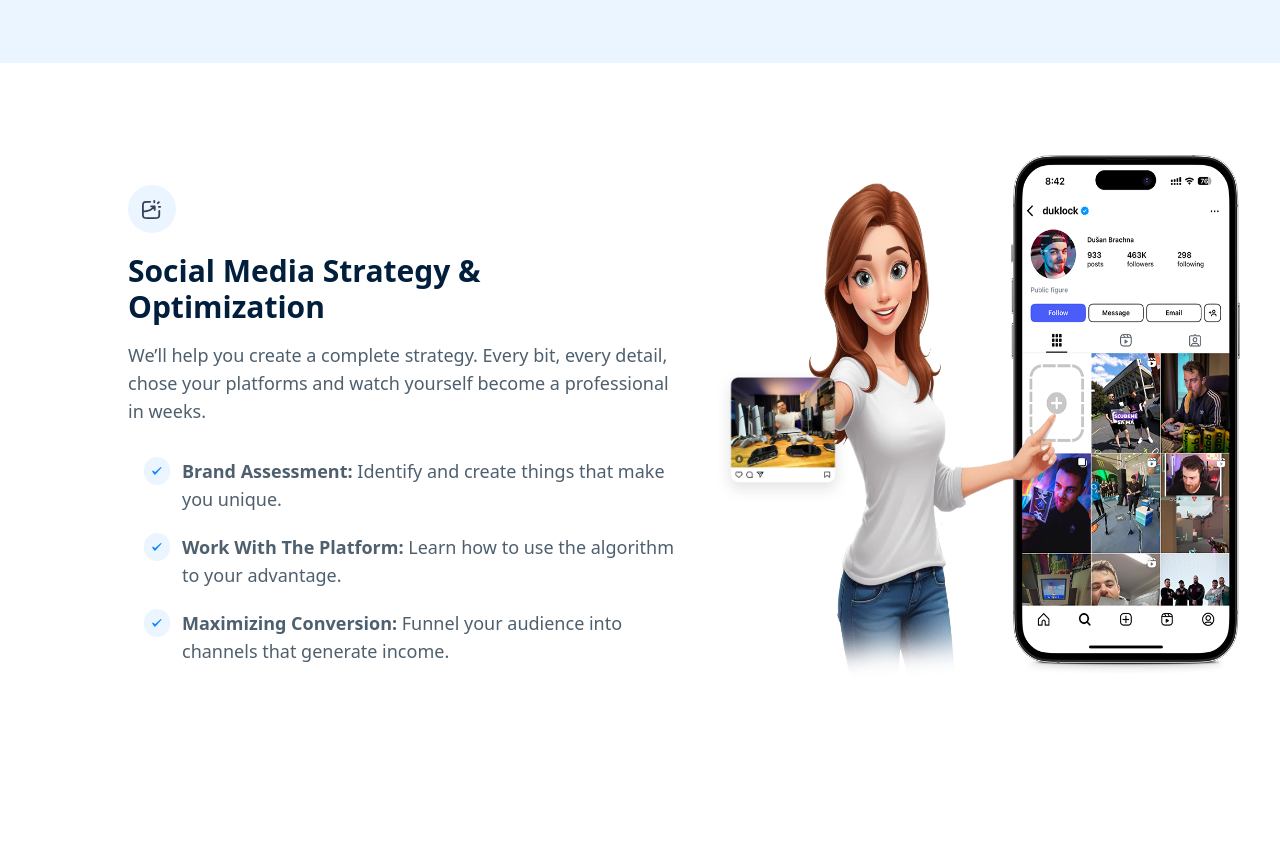
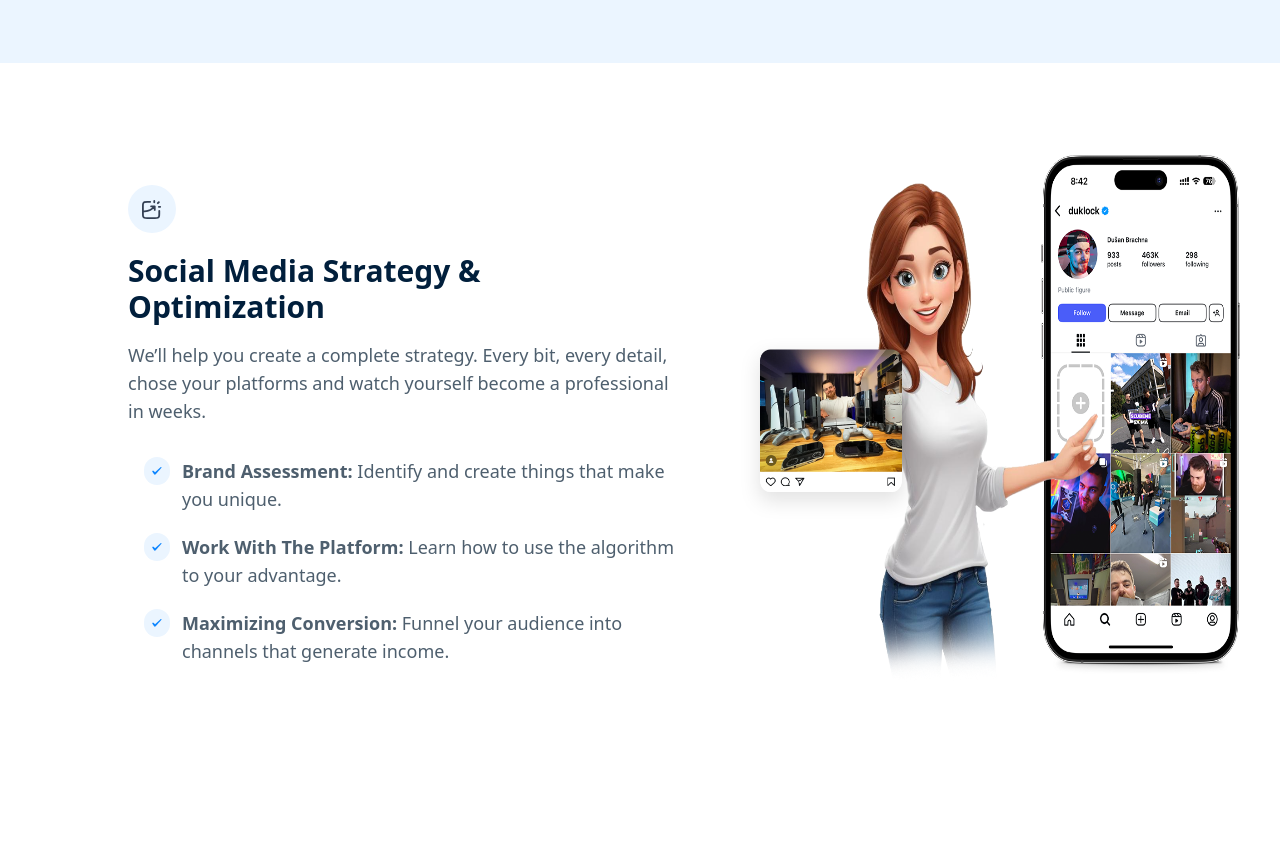
Before and after one commit to KamanDShrestha/rubia-2, a Next.js app: page /solutions in a window 1280 px wide. Shown: the part 340-1182 px from the top of the page. Built offline with nearby package versions, Linux system fonts and the light colour scheme.

Commit message:
resizing solution image 1

```diff
--- a/src/app/solutions/page.tsx
+++ b/src/app/solutions/page.tsx
@@ -54,30 +54,20 @@ const SolutionsPage = () => {
               </div>
             </div>
 
-            {/* <div>
-              <Image
-                alt="Solution"
-                className="mt-8 md:mt-0 pr-4 md:pr-0 pl-4 md:pl-0"
-                src={"/images/solutions/1.png"}
-                width={720}
-                height={560}
-              />
-            </div> */}
-
-            <div className="relative w-full max-w-[720px] h-[300px] sm:h-[300px] md:h-[400px] lg:h-[560px] mx-auto">
+            <div className="relative w-full max-w-[720px] mx-auto lg:h-[560px]">
               {/* Layer 1: Instagram Screenshot (Phone) */}
-              <div className="absolute top-[13%] sm:top-[5%] md:top-[15%] lg:top-[5%] right-0 sm:right-4 md:right-8 lg:right-10 w-[33%] sm:w-[35%] md:w-[35%] lg:w-[38%] z-10">
+              <div className="absolute lg:top-[5%] lg:right-10 lg:w-[33%] z-10">
                 <Image
                   src="/images/solutions/1/Insta screenshot.png"
                   alt="Instagram Screenshot"
                   width={320}
                   height={640}
-                  className="sm:h-[300px] md:h-[300px] lg:h-[520px]"
+                  className="lg:h-[520px]"
                 />
               </div>
 
               {/* Layer 2: Front Card (Instagram post) */}
-              <div className="absolute bottom-[22%] sm:bottom-[28%] md:bottom-[37%] lg:bottom-[33%] left-12 sm:left-4 md:left-[5%] lg:left-[6.5%] w-[27.78%] sm:w-[25%] md:w-[24%] lg:w-[22%] z-20">
+              <div className="absolute lg:bottom-[30%] lg:left-[10.5%] z-20">
                 <Image
                   src="/images/solutions/1/Front card.png"
                   alt="Front Card"
@@ -87,13 +77,13 @@ const SolutionsPage = () => {
               </div>
 
               {/* Layer 3: Girl Pointing */}
-              <div className="absolute bottom-0 sm:bottom-4 md:top-[17%] lg:top-[10%] left-1/2 -translate-x-1/2 sm:left-[40%] md:left-[38%] lg:left-[38%] w-[50%] sm:w-[48%] md:w-[45%] lg:w-[50%] z-10">
+              <div className="absolute lg:top-[10%] lg:left-[20%] lg:w-[50%] z-10">
                 <Image
                   src="/images/solutions/1/Girl pointing.png"
                   alt="Girl Pointing"
                   width={400}
                   height={650}
-                  className="sm:h-[280px] md:h-[300px] lg:h-[500px]"
+                  className="lg:h-[500px]"
                 />
               </div>
             </div>
@@ -101,8 +91,6 @@ const SolutionsPage = () => {
 
           </div>
         </div>
-
-
 
         <div className="md:py-[64px]">
           <div className="md:flex items-center justify-between flex-row-reverse">
@@ -196,15 +184,6 @@ const SolutionsPage = () => {
               </div>
             </div>
 
-            {/* <div>
-              <Image
-                alt="Solution"
-                className="mt-8 md:mt-0 pr-4 md:pr-0 pl-4 md:pl-0"
-                src={"/images/solutions/3.png"}
-                width={720}
-                height={560}
-              />
-            </div> */}
             <div className="relative flex justify-center items-center w-full py-8">
               {/* Main container with the YouTube image */}
               <div className="relative w-[100%] max-w-[800px] z-0">
```
